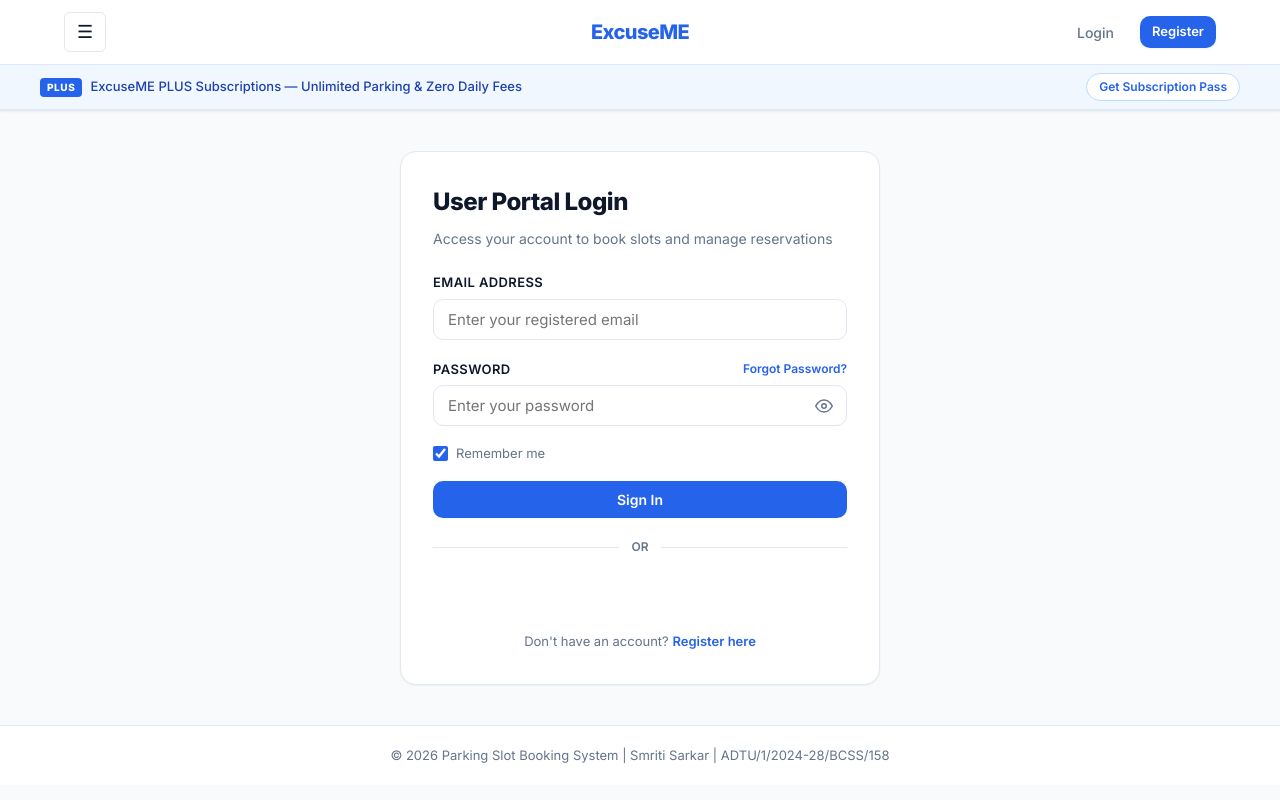
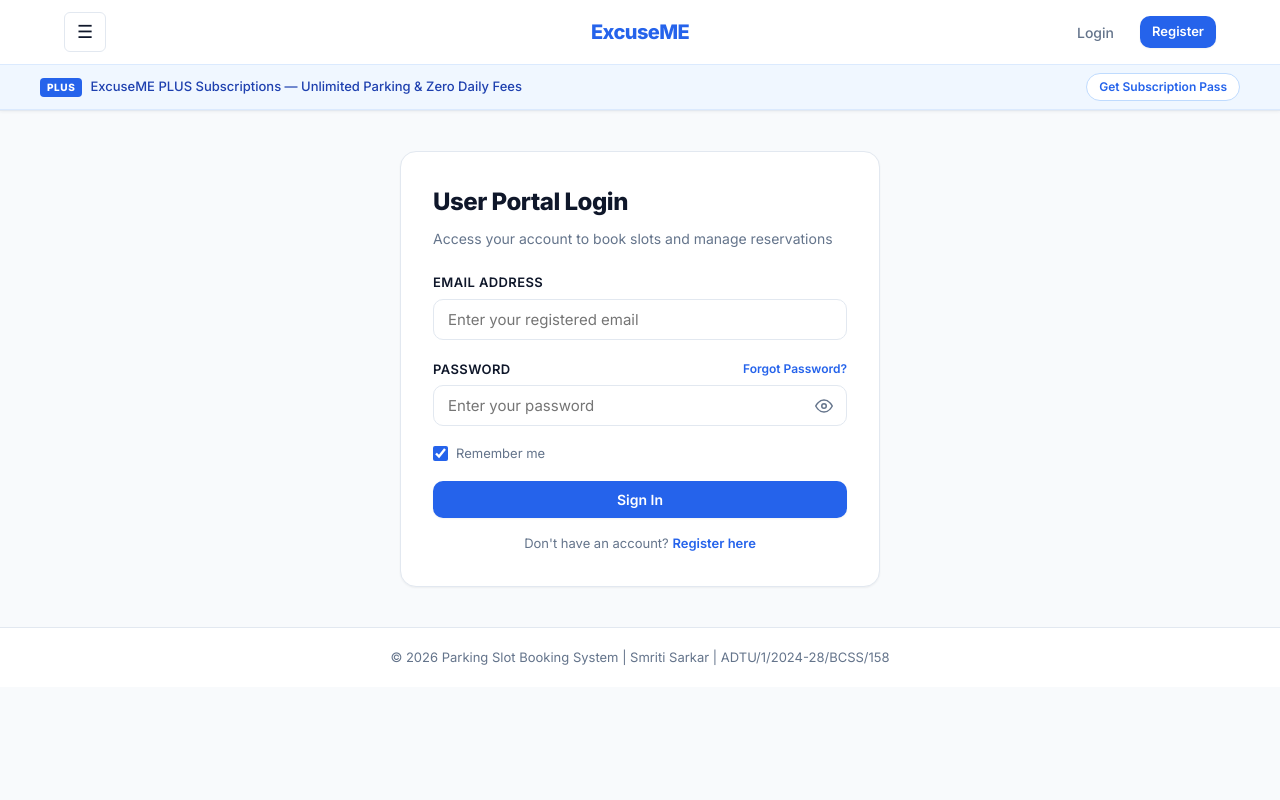
Before and after one commit to SmritiCipher04/Parking_Slot_Booking, a React (Vite) app in the folder Frontend/: page /login in a window 1280 px wide. Built offline with nearby package versions, Linux system fonts and the light colour scheme; no server answers.

Commit message:
fix: Remove Google Sign-In option from Login page

```diff
--- a/Frontend/src/pages/LoginPage.jsx
+++ b/Frontend/src/pages/LoginPage.jsx
@@ -5,7 +5,6 @@ import Navbar from '../components/Navbar';
 import Footer from '../components/Footer';
 import PasswordInput from '../components/PasswordInput';
 import Modal from '../components/Modal';
-import GoogleLoginButton from '../components/GoogleLoginButton';
 
 const LoginPage = () => {
   const { user, login, resetPassword } = useAuth();
@@ -136,14 +135,6 @@ const LoginPage = () => {
           <button type="submit" className="btn" style={{ width: '100%' }}>Sign In</button>
         </form>
 
-        <div style={{ display: 'flex', alignItems: 'center', margin: '20px 0' }}>
-          <div style={{ flex: 1, borderBottom: '1px solid var(--border-color)' }}></div>
-          <span style={{ padding: '0 12px', fontSize: '12px', color: 'var(--text-secondary)', fontWeight: 600 }}>OR</span>
-          <div style={{ flex: 1, borderBottom: '1px solid var(--border-color)' }}></div>
-        </div>
-
-        <GoogleLoginButton />
-
         <p className="small-note">Don't have an account? <Link to="/register">Register here</Link></p>
       </div>
 
```
Also changed, not shown: 3 other files (tests, documents, lock files or other folders).
